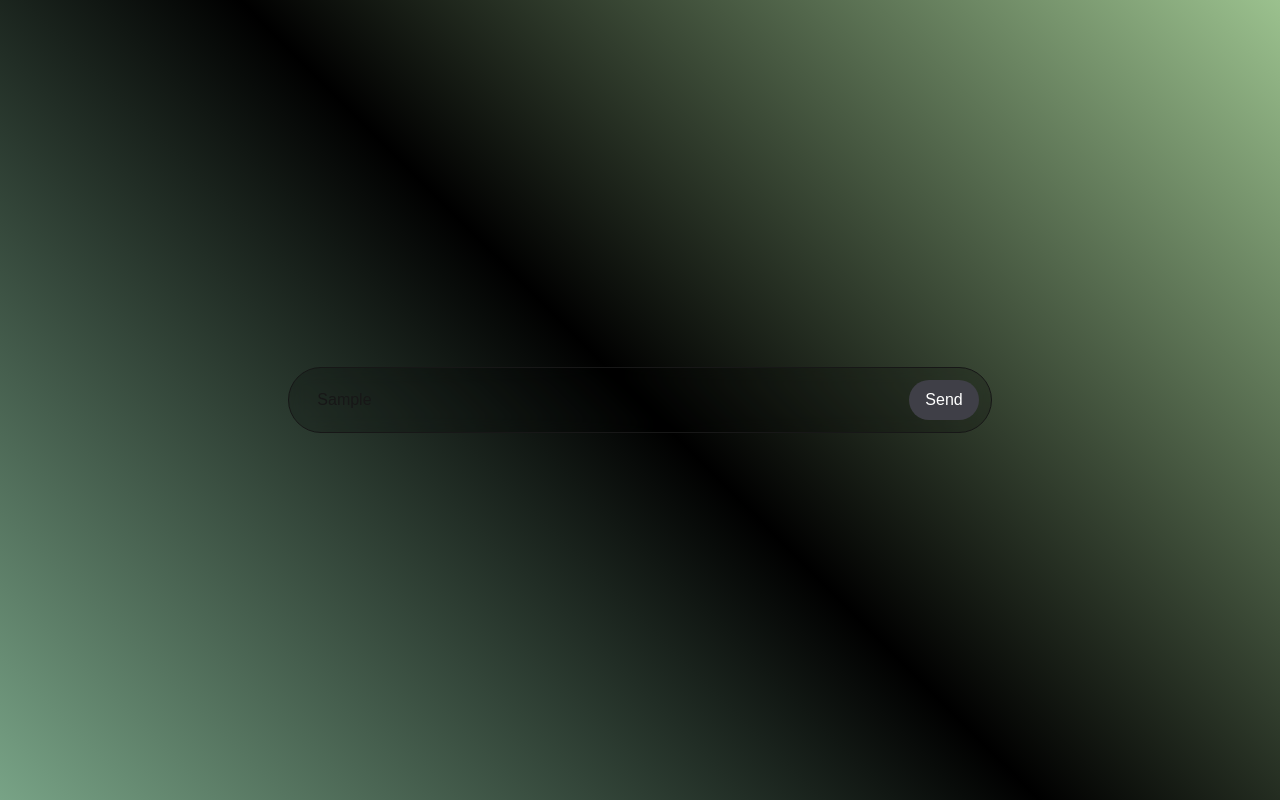
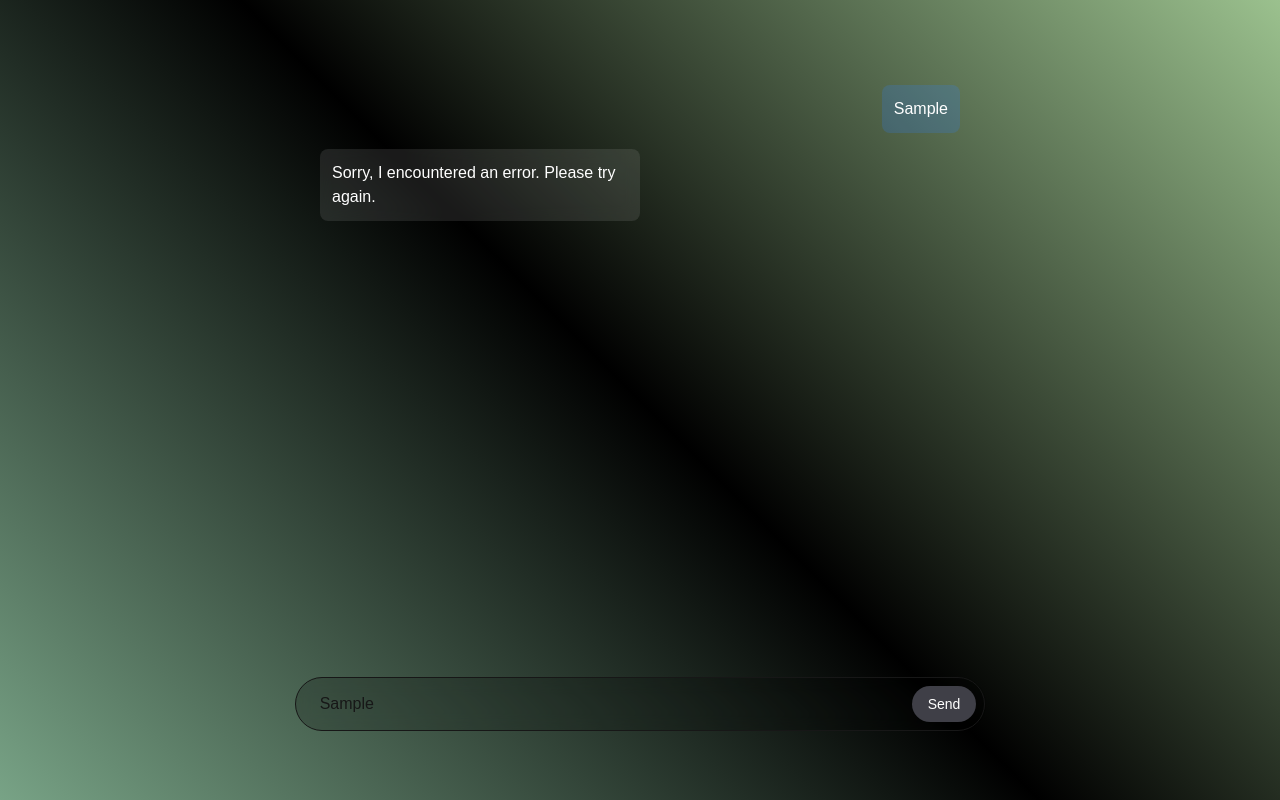
Before and after one commit to MangeshBhalerao/ChatBot, a Next.js app in the folder frontend/: page / in a window 1280 px wide. Both pictures are taken after typing "Sample" into the empty fields and a click on the button "Send". Built offline with nearby package versions, Linux system fonts and the light colour scheme; no server answers.

Commit message:
Front end and backend has been completely connected

```diff
--- a/frontend/src/app/page.js
+++ b/frontend/src/app/page.js
@@ -10,20 +10,73 @@ export default function Home() {
   const [input,setInput] = useState('');
   const [loading,setLoading] = useState(false)
 
-  const sendMessage = async () =>{
-  }
+  const sendMessage = async () => {
+    if (!input.trim()) return; // Don't send empty messages
+
+    setLoading(true);
+
+    try {
+      // Send message to Flask backend
+      const response = await fetch('http://127.0.0.1:5000/chat', {
+        method: 'POST',
+        headers: {
+          'Content-Type': 'application/json',
+        },
+        body: JSON.stringify({ message: input })
+      });
+
+      const data = await response.json();
+
+      // Add both user message and AI response to messages
+      setMessages(prev => [...prev,
+        { type: 'user', text: input },
+        { type: 'ai', text: data.response }
+      ]);
+
+      setInput(''); // Clear input field
+    } catch (error) {
+      console.error('Error:', error);
+      // Add error message to chat
+      setMessages(prev => [...prev,
+        { type: 'user', text: input },
+        { type: 'ai', text: 'Sorry, I encountered an error. Please try again.' }
+      ]);
+    } finally {
+      setLoading(false);
+    }
+  };
 
   return (
     <div className="flex flex-col gap-2 justify-center items-center h-screen" style={{ background: 'linear-gradient(45deg, #78a386, #000000 ,#9bc18e)' }}>
 
+      {/* Message Display Area */}
+    <div className="w-full max-w-2xl h-150 overflow-y-auto p-4">
+      {messages.map((message, index) => (
+        <div key={index} className={`mb-4 ${message.type === 'user' ? 'text-right' : 'text-left'}`}>
+          <div className={`inline-block p-3 rounded-lg max-w-xs ${
+            message.type === 'user'
+              ? 'bg-blue-500/20 text-white'
+              : 'bg-white/10 text-white backdrop-blur'
+          }`}>
+            {message.text}
+          </div>
+        </div>
+      ))}
+      {loading && (
+        <div className="text-white/70 text-center">AI is thinking...</div>
+      )}
+    </div>
+
       {/* Message UI */}
-      <div className="border flex gap-2 rounded-full p-3 bg-black/20 backdrop-blur">
+      <div className="border flex gap-2 rounded-full p-2 bg-black/20 backdrop-blur">
         <input className=" w-150 pl-4 bg-transparent border-none outline-none"
           value={input}
           onChange={(e) => setInput(e.target.value)}
+          onKeyPress={(e) => e.key === 'Enter' && sendMessage()}
           placeholder="Enter your message"
         />
-        <button onClick={sendMessage} className="bg-zinc-700 text-white px-4 py-2 rounded-full hover:bg-zinc-800 hover:cursor-pointer">
+
+        <button onClick={sendMessage} className="bg-zinc-700 text-sm text-white px-4 py-2 rounded-full hover:bg-zinc-800 hover:cursor-pointer">
           Send
         </button>
       </div>
```
Also changed, not shown: 1 other file (tests, documents, lock files or other folders).
